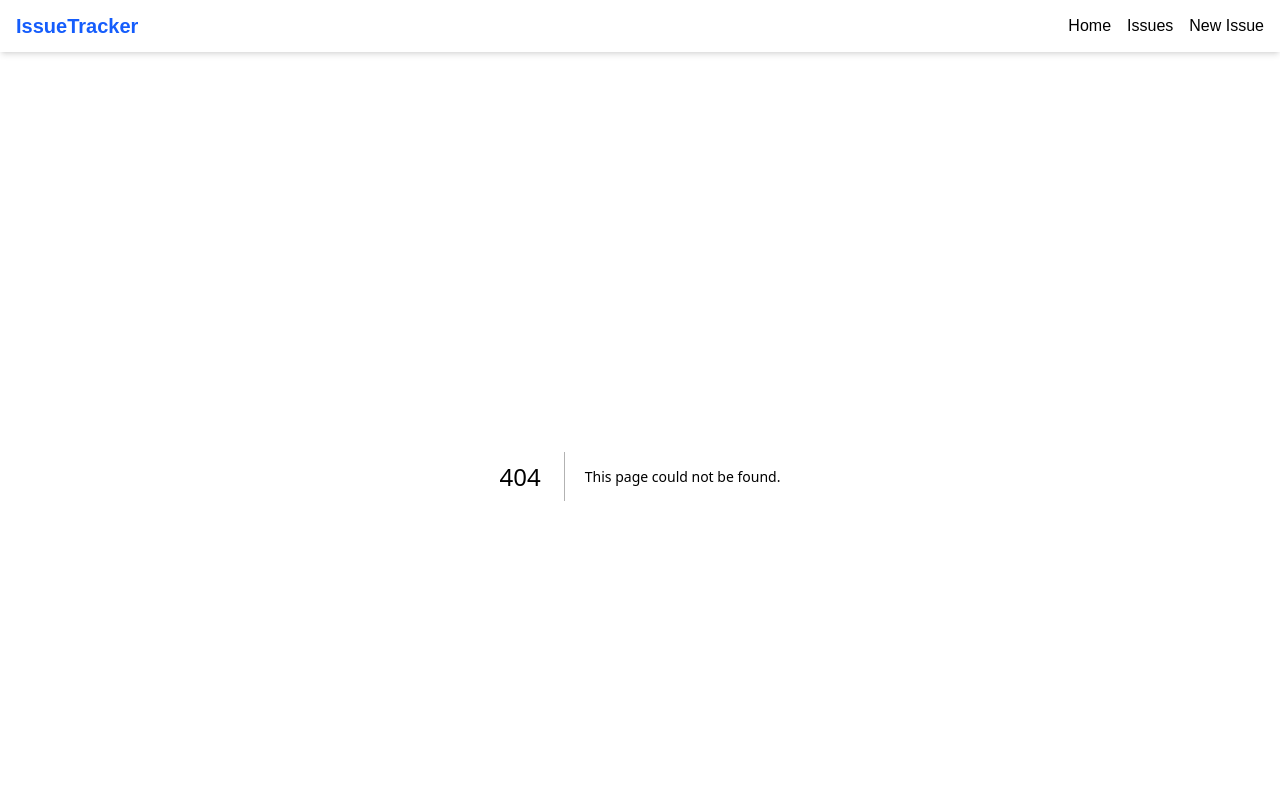
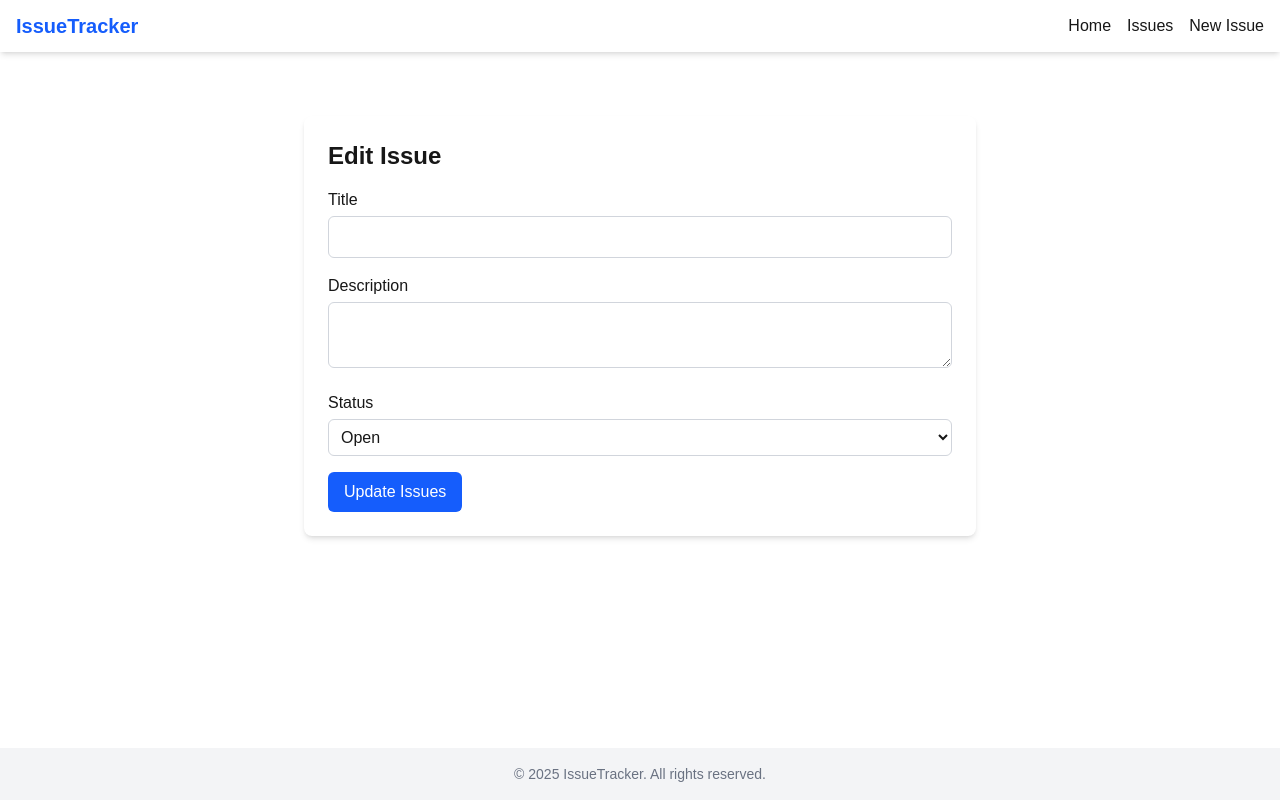
Before and after one commit to juneboy933/issue-tracker, a Next.js app: page /issues/1/edit in a window 1280 px wide. Before the commit this address had no page. Shown: the top 800 px of the page. Built offline with nearby package versions, Linux system fonts and the light colour scheme; no server answers; the database is empty.

Commit message:
Day:8 Implemented issues update and fixed API Routes bugs

```diff
--- /dev/null
+++ b/app/api/issues/[id]/route.ts
@@ -0,0 +1,50 @@
+import { getCollection } from "@/lib/mongodb";
+import { ObjectId } from "mongodb";
+import { NextResponse } from "next/server";
+
+// ✅ PATCH route
+export async function PATCH(request: Request, context: { params: Promise<{ id: string }> }) {
+  const { id } = await context.params;
+
+  try {
+    const { title, description, status } = await request.json();
+    const issueCollection = await getCollection("issues");
+
+    const updatedIssue = await issueCollection?.findOneAndUpdate(
+      { _id: new ObjectId(id) },
+      { $set: { title, description, status } },
+      { returnDocument: "after" }
+    );
+
+    if (updatedIssue?.lastErrorObject?.updatedExisting === false) {
+    return NextResponse.json({ message: "Issue not found" }, { status: 404 });
+  }
+
+  return NextResponse.json(
+    updatedIssue?.value || { message: "Issue updated successfully" },
+    { status: 200 }
+  );
+} catch (error) {
+    console.error("Error updating issue:", error);
+    return NextResponse.json({ message: "Internal Server Error" }, { status: 500 });
+  }
+}
+
+// ✅ GET route
+export async function GET(request: Request, context: { params: Promise<{ id: string }> }) {
+  const { id } = await context.params;
+
+  try {
+    const issueCollection = await getCollection("issues");
+    const issue = await issueCollection?.findOne({ _id: new ObjectId(id) });
+
+    if (!issue) {
+      return NextResponse.json({ message: "Issue not found" }, { status: 404 });
+    }
+
+    return NextResponse.json(issue, { status: 200 });
+  } catch (error) {
+    console.error("Error fetching issue:", error);
+    return NextResponse.json({ message: "Internal Server Error" }, { status: 500 });
+  }
+}
--- /dev/null
+++ b/app/issues/[id]/edit/page.tsx
@@ -0,0 +1,85 @@
+'use client';
+
+import { useParams, useRouter } from 'next/navigation';
+import React, { useEffect, useState } from 'react'
+
+const EditIssuePage = () => {
+    const router = useRouter();
+    const params = useParams();
+    const id = params?.id as string;
+
+    const [issue, setIssue] = useState({
+        title: '',
+        description: '',
+        status: 'open',
+    });
+    const [loading, setLoading] = useState(true);
+
+    useEffect(() => {
+        const fetchIssues = async () => {
+            const res = await fetch(`/api/issues/${id}`);
+            const data = await res.json();
+            setIssue(data);
+            setLoading(false);
+        };
+        fetchIssues();
+    }, [id]);
+
+    const handleSubmit = async(e: React.FormEvent) => {
+        e.preventDefault();
+        const res = await fetch(`/api/issues/${id}`, {
+            method: "PATCH",
+            headers: {"content-type": "application/json"},
+            body: JSON.stringify(issue),
+        });
+        if(res.ok) {
+            alert("Issues updated successfully");
+            router.push(`/issues`);
+        } else {
+            alert("Failed to update issue");
+        }
+    };
+
+    if(loading) return <p>Loading...</p>;
+
+  return (
+    <div className='max-w-2xl mx-auto mt-10 bg-white shadow-md p-6 rounded-lg'>
+        <h1 className='text-2xl font-bold mb-4'>Edit Issue</h1>
+        <form onSubmit={handleSubmit} className='space-y-4'>
+            <div>
+                <label className='block mb-1 font-medium'>Title</label>
+                <input
+                    type="text"
+                    value={issue.title}
+                    onChange={(e) => setIssue({...issue, title: e.target.value})}
+                    className='w-full border border-gray-300 rounded-md p-2'
+                />
+            </div>
+         <div>
+                <label className='block mb-1 font-medium'>Description</label>
+                <textarea
+                    value={issue.description}
+                    onChange={(e) => setIssue({...issue, description: e.target.value})}
+                    className='w-full border border-gray-300 rounded-md p-2'
+                />
+            </div>
+            <div>
+                <label className='block mb-1 font-medium'>Status</label>
+                <select
+                    value={issue.status}
+                    onChange={(e) => setIssue({...issue, status: e.target.value})}
+                    className='w-full border border-gray-300 rounded-md p-2'>
+                        <option value="open">Open</option>
+                        <option value="in-progress">In Progress</option>
+                        <option value="closed">Closed</option>
+                </select>
+            </div>
+            <button type='submit' className='bg-blue-600 text-white px-4 py-2 rounded-md'>
+                Update Issues
+            </button>
+        </form>
+    </div>
+  )
+}
+
+export default EditIssuePage
--- a/app/issues/[id]/page.tsx
+++ b/app/issues/[id]/page.tsx
@@ -1,13 +1,15 @@
 import { getCollection } from '@/lib/mongodb';
 import { ObjectId } from 'mongodb';
+import Link from 'next/link';
 import React from 'react'
 interface IssuesPageProps {
     params: {id: string};
 }
 
 const IssuePage = async({params}: IssuesPageProps) => {
+    const { id } = await params;
     const issueCollection = await getCollection("issues");
-    const issue = await issueCollection?.findOne({_id: new ObjectId(params.id)});
+    const issue = await issueCollection?.findOne({_id: new ObjectId(id)});
 
     if(!issue) {
         return <h1 className='text-red-500'> Issues not found</h1>;
@@ -18,6 +20,11 @@ const IssuePage = async({params}: IssuesPageProps) => {
         <h1 className='text-3xl font-bold mb-2'>{issue.title}</h1>
         <p className='text-gray-600 text-lg'>{issue.description}</p>
         <p className='text-gray-500'>{new Date(issue.createdAt).toLocaleString()}</p>
+        <Link
+            href={`/issues/${issue._id}/edit`}
+            className='text-blue-600 hover:underline'>
+                Edit Issue
+        </Link>
     </div>
   )
 }
--- a/app/issues/new/page.tsx
+++ b/app/issues/new/page.tsx
@@ -1,5 +1,6 @@
 'use client'
 
+import { useRouter } from 'next/navigation';
 import React, { useState } from 'react'
 
 const IssueForm = () => {
@@ -7,6 +8,7 @@ const IssueForm = () => {
     const [description, setDescription] = useState('');
     const [loading, setLoading] = useState(false);
     const [message, setMessage] = useState('');
+    const router = useRouter();
 
     const handleSubmit = async (e: React.FormEvent) => {
         e.preventDefault();
@@ -25,6 +27,7 @@ const IssueForm = () => {
             setTitle('');
             setDescription('');
             setMessage('Issue created successfully!');
+            router.push('/issues');
         } catch (error) {
             setMessage('Error creating issue. Please try again.');
             console.log(error);
```
